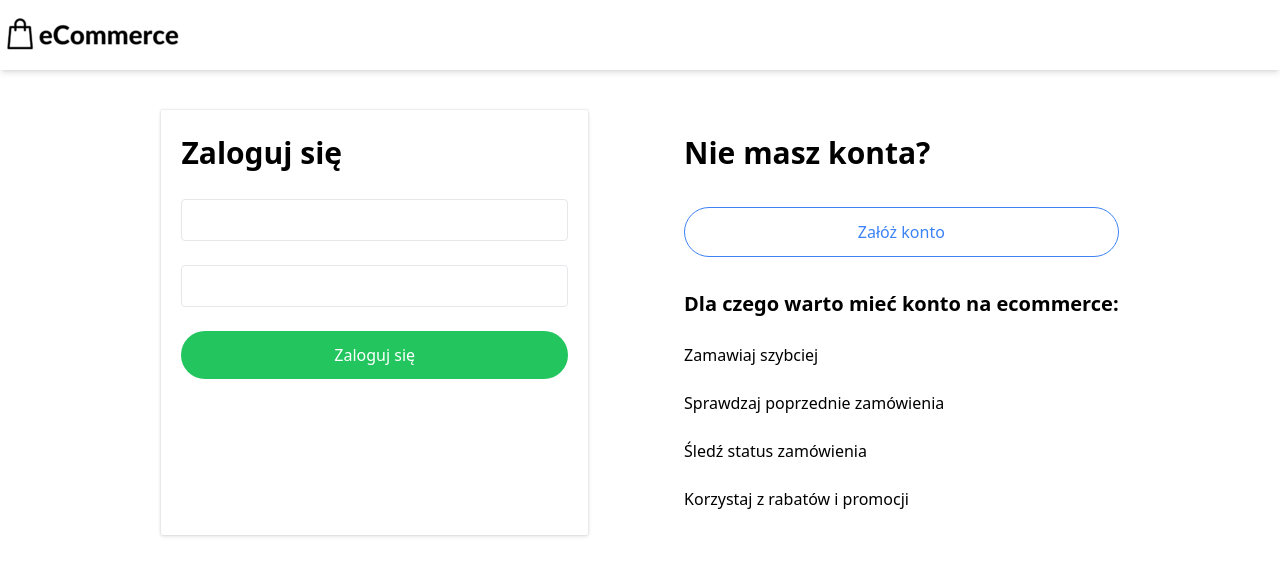
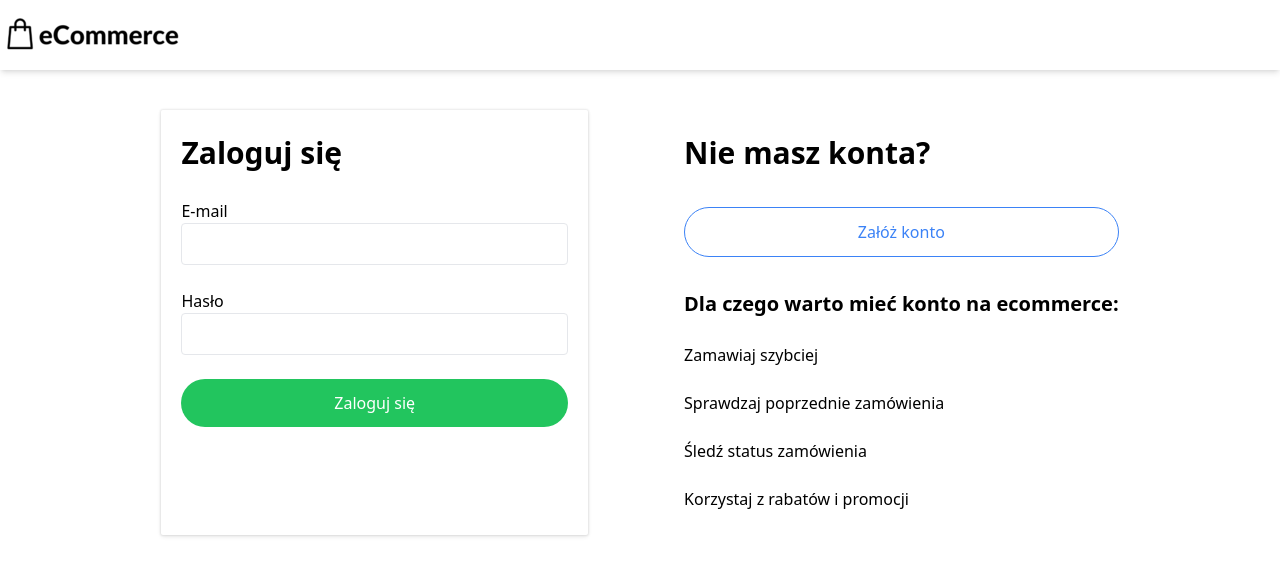
Before and after one commit to bugiss656/ecommerce-frontend, a React (Vite) app: page /logowanie in a window 1280 px wide. Shown: the top 576 px of the page. Built offline with nearby package versions, Linux system fonts and the light colour scheme.

Commit message:
Handle refactoring | Update with Label component

```diff
--- a/src/components/LoginForm/LoginForm.tsx
+++ b/src/components/LoginForm/LoginForm.tsx
@@ -4,9 +4,14 @@ import { z } from "zod"
 import { zodResolver } from "@hookform/resolvers/zod"
 import { useNavigate } from "react-router-dom"
 import { useAppDispatch, useAppSelector } from "../../app/hooks"
-import { handleUserLogin, selectLoginError, selectLoginStatus, selectToken } from "../../features/account/loginSlice"
+import {
+    handleUserLogin,
+    selectLoginError,
+    selectLoginStatus,
+    selectToken
+} from "../../features/account/loginSlice"
 
-import Input, { InputError } from "../Input/Input"
+import Input, { InputError, Label } from "../Input/Input"
 import Button from "../Button/Button"
 
 
@@ -34,7 +39,10 @@ const LoginForm = () => {
     const token = useAppSelector(selectToken)
 
     const onSubmit: SubmitHandler<FormFields> = (data) => {
-        dispatch(handleUserLogin({ email: data.email, password: data.password }))
+        dispatch(handleUserLogin({
+            email: data.email,
+            password: data.password
+        }))
     }
 
     useEffect(() => {
@@ -59,22 +67,22 @@ const LoginForm = () => {
         <form onSubmit={handleSubmit(onSubmit)} className="flex flex-col w-1/3 p-5 shadow-primary rounded-sm" data-testid="login-form">
             <h1 className="text-[30px] font-bold mb-3" data-testid="form-heading">Zaloguj się</h1>
             <div className="my-3">
+                <Label htmlFor="email" label="E-mail" />
                 <Input
                     type="email"
                     name="email"
-                    label="E-mail"
-                    errors={errors}
                     register={register}
                 />
+                {errors.email ? <InputError message={errors.email.message} /> : null}
             </div>
             <div className="my-3">
+                <Label htmlFor="password" label="Hasło" />
                 <Input
                     type="password"
                     name="password"
-                    label="Password"
-                    errors={errors}
                     register={register}
                 />
+                {errors.password ? <InputError message={errors.password.message} /> : null}
             </div>
             {errors.root ? <InputError message={errors.root.message} /> : null}
             <Button
```
